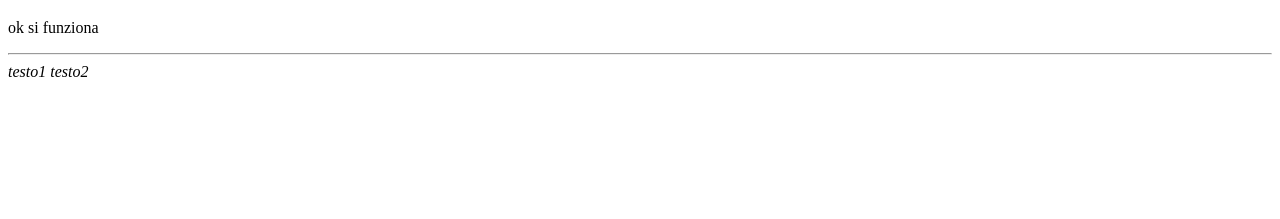
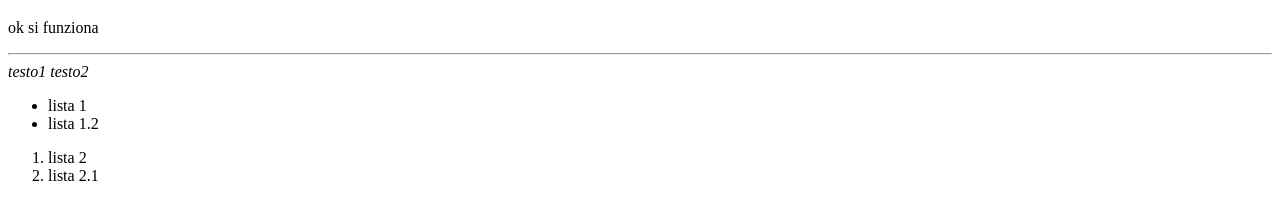
Before and after one commit to AndreaPanzeriDev/htmlcss-hello, a plain HTML site: page index.html in a window 1280 px wide. Shown: the part 61-280 px from the top of the page. Drawn offline with Linux system fonts and the light colour scheme.

Commit message:
con liste

```diff
--- a/index.html
+++ b/index.html
@@ -15,5 +15,18 @@
     <em>testo1</em>
     <em>testo2</em>
 
+
+    <!--lista non numerata-->
+    <ul>
+        <li>lista 1</li>
+        <li>lista 1.2</li>
+    </ul>
+
+    <!--lista numerata-->
+    <ol>
+        <li>lista 2</li>
+        <li>lista 2.1</li>
+    </ol>
+
 </body>
 </html>
```
